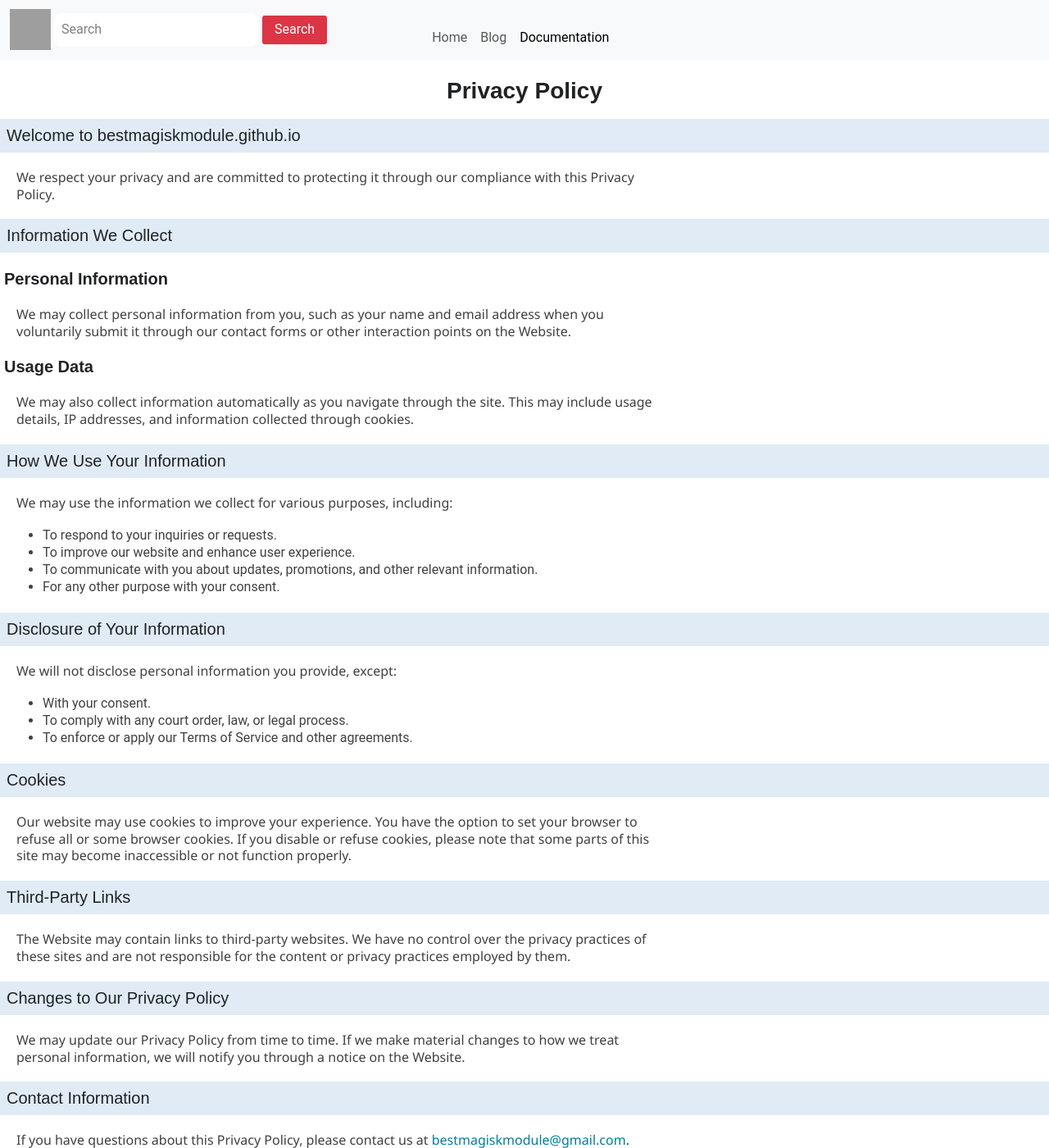
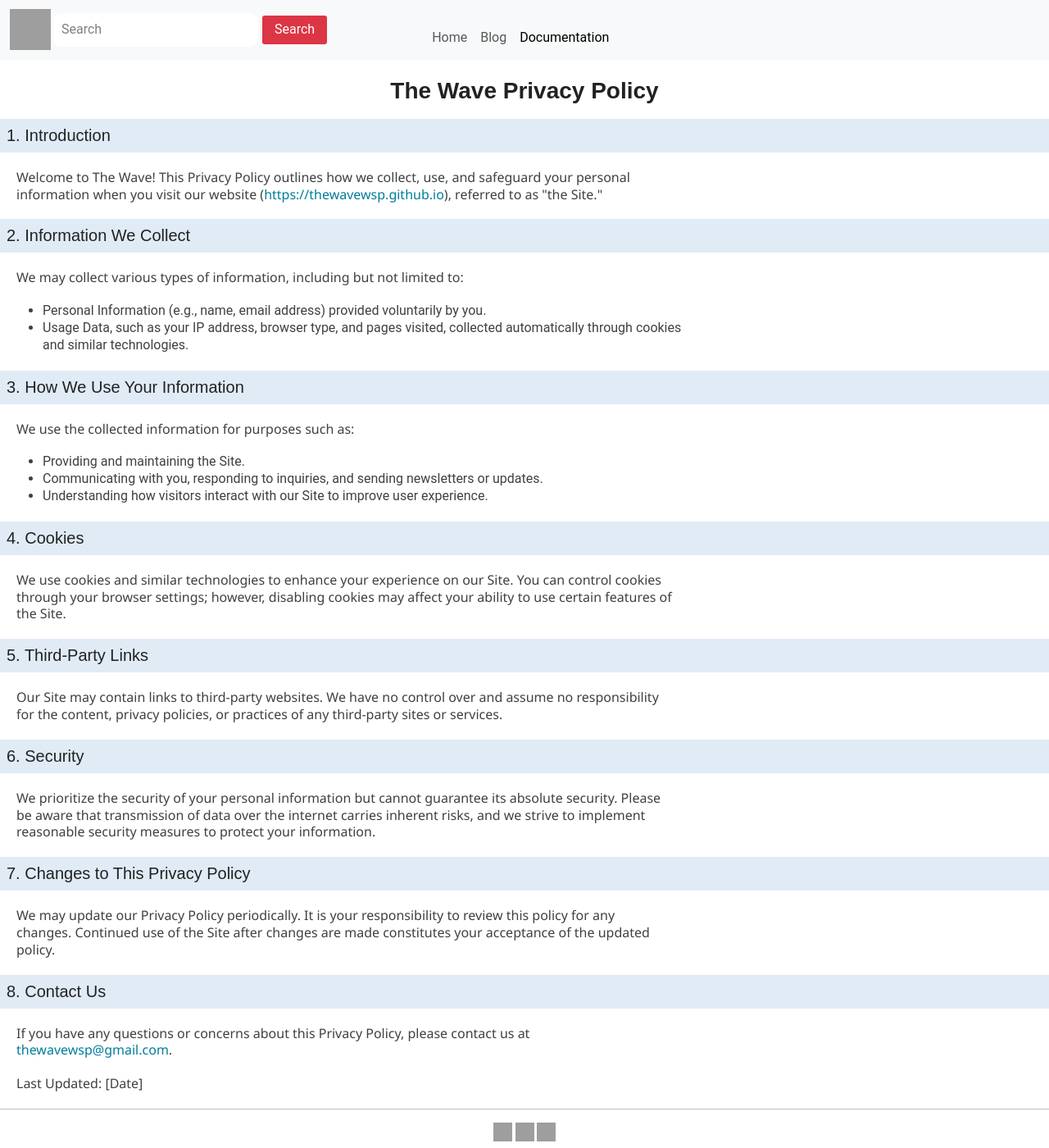
Before and after one commit to Thewavewsp/Thewavewsp.github.io, a Jekyll site: the page built from Policy.html, in a window 1280 px wide and 1400 px high. Shown: the whole window at 82% size. Built offline with Jekyll 4.4.1, drawn with Linux system fonts in a browser that asks for light colours; some web fonts are replaced; some of the changed text lies outside the part shown; grey boxes are pictures that could not be loaded.

Commit message:
Update Policy.html

```diff
--- a/Policy.html
+++ b/Policy.html
@@ -7,81 +7,66 @@
 <head>
     <meta charset="UTF-8">
     <meta name="viewport" content="width=device-width, initial-scale=1.0">
-    <title>Privacy Policy</title>
+    <title>The Wave - Privacy Policy</title>
 </head>
 
 <body>
-
     <header>
-        <h1>Privacy Policy</h1>
-
+        <h1>The Wave Privacy Policy</h1>
     </header>
 
     <section>
-        <h2>Welcome to bestmagiskmodule.github.io</h2>
-        <p>We respect your privacy and are committed to protecting it through our compliance with this Privacy Policy.</p>
+        <h2>1. Introduction</h2>
+        <p>Welcome to The Wave! This Privacy Policy outlines how we collect, use, and safeguard your personal information when you visit our website (<a href="https://thewavewsp.github.io">https://thewavewsp.github.io</a>), referred to as "the Site."</p>
     </section>
 
     <section>
-        <h2>Information We Collect</h2>
-        <h3>Personal Information</h3>
-        <p>We may collect personal information from you, such as your name and email address when you voluntarily
-            submit it through our contact forms or other interaction points on the Website.</p>
-
-        <h3>Usage Data</h3>
-        <p>We may also collect information automatically as you navigate through the site. This may include usage
-            details, IP addresses, and information collected through cookies.</p>
-    </section>
-
-    <section>
-        <h2>How We Use Your Information</h2>
-        <p>We may use the information we collect for various purposes, including:</p>
+        <h2>2. Information We Collect</h2>
+        <p>We may collect various types of information, including but not limited to:</p>
         <ul>
-            <li>To respond to your inquiries or requests.</li>
-            <li>To improve our website and enhance user experience.</li>
-            <li>To communicate with you about updates, promotions, and other relevant information.</li>
-            <li>For any other purpose with your consent.</li>
+            <li>Personal Information (e.g., name, email address) provided voluntarily by you.</li>
+            <li>Usage Data, such as your IP address, browser type, and pages visited, collected automatically through cookies and similar technologies.</li>
         </ul>
     </section>
 
     <section>
-        <h2>Disclosure of Your Information</h2>
-        <p>We will not disclose personal information you provide, except:</p>
+        <h2>3. How We Use Your Information</h2>
+        <p>We use the collected information for purposes such as:</p>
         <ul>
-            <li>With your consent.</li>
-            <li>To comply with any court order, law, or legal process.</li>
-            <li>To enforce or apply our Terms of Service and other agreements.</li>
+            <li>Providing and maintaining the Site.</li>
+            <li>Communicating with you, responding to inquiries, and sending newsletters or updates.</li>
+            <li>Understanding how visitors interact with our Site to improve user experience.</li>
         </ul>
     </section>
 
     <section>
-        <h2>Cookies</h2>
-        <p>Our website may use cookies to improve your experience. You have the option to set your browser to refuse
-            all or some browser cookies. If you disable or refuse cookies, please note that some parts of this site
-            may become inaccessible or not function properly.</p>
+        <h2>4. Cookies</h2>
+        <p>We use cookies and similar technologies to enhance your experience on our Site. You can control cookies through your browser settings; however, disabling cookies may affect your ability to use certain features of the Site.</p>
     </section>
 
     <section>
-        <h2>Third-Party Links</h2>
-        <p>The Website may contain links to third-party websites. We have no control over the privacy practices of
-            these sites and are not responsible for the content or privacy practices employed by them.</p>
+        <h2>5. Third-Party Links</h2>
+        <p>Our Site may contain links to third-party websites. We have no control over and assume no responsibility for the content, privacy policies, or practices of any third-party sites or services.</p>
     </section>
 
     <section>
-        <h2>Changes to Our Privacy Policy</h2>
-        <p>We may update our Privacy Policy from time to time. If we make material changes to how we treat personal
-            information, we will notify you through a notice on the Website.</p>
+        <h2>6. Security</h2>
+        <p>We prioritize the security of your personal information but cannot guarantee its absolute security. Please be aware that transmission of data over the internet carries inherent risks, and we strive to implement reasonable security measures to protect your information.</p>
     </section>
 
     <section>
-        <h2>Contact Information</h2>
-        <p>If you have questions about this Privacy Policy, please contact us at <a href="mailto:bestmagiskmodule@gmail.com">bestmagiskmodule@gmail.com</a>.</p>
+        <h2>7. Changes to This Privacy Policy</h2>
+        <p>We may update our Privacy Policy periodically. It is your responsibility to review this policy for any changes. Continued use of the Site after changes are made constitutes your acceptance of the updated policy.</p>
+    </section>
+
+    <section>
+        <h2>8. Contact Us</h2>
+        <p>If you have any questions or concerns about this Privacy Policy, please contact us at <a href="mailto:thewavewsp@gmail.com">thewavewsp@gmail.com</a>.</p>
     </section>
 
     <footer>
-        <p>Thank you for visiting bestmagiskmodule.github.io.</p>
+        <p>Last Updated: [Date]</p>
     </footer>
-
 </body>
 
 </html>
```
